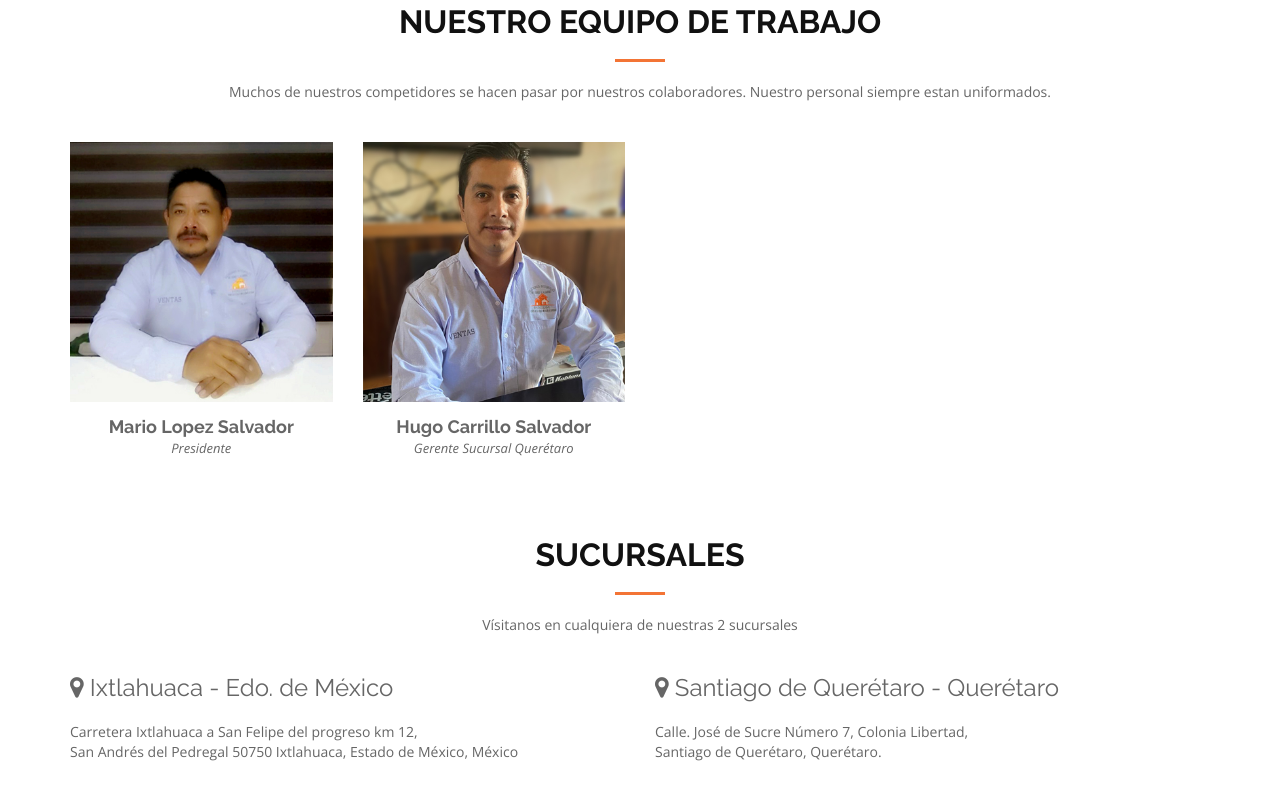
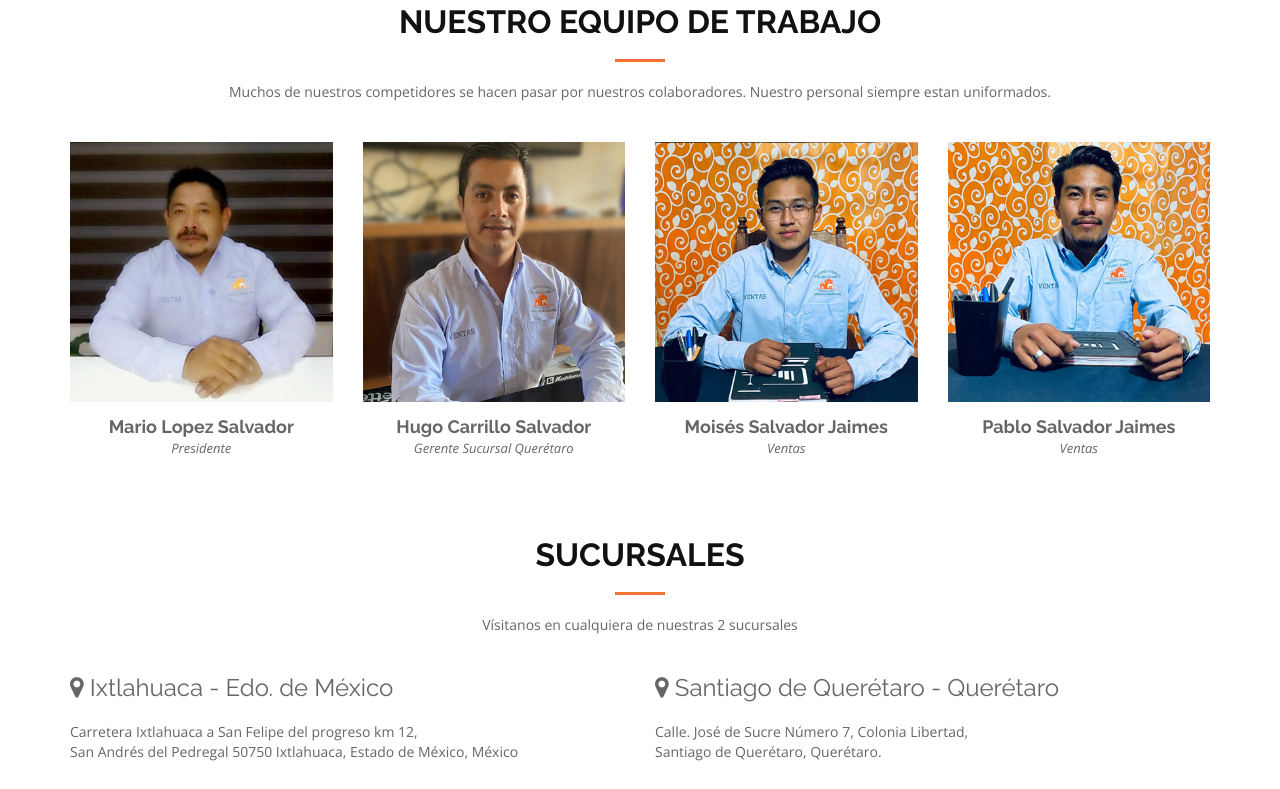
Before and after one commit to malum01/malum, a plain HTML site: page index.html in a window 1280 px wide. Shown: the part 4913-5702 px from the top of the page. Drawn offline with nearby package versions, Linux system fonts and the light colour scheme.

Commit message:
Update index.html

```diff
--- a/index.html
+++ b/index.html
@@ -445,6 +445,23 @@
           </div>
         </div>
 
+        <div class="col-md-3">
+          <div class="member">
+            <div class="pic"><img src="img/team3.jpg" alt=""></div>
+            <h4>Moisés Salvador Jaimes</h4>
+            <span>Ventas</span>
+
+          </div>
+        </div>
+        <div class="col-md-3">
+          <div class="member">
+            <div class="pic"><img src="img/team4.jpg" alt=""></div>
+            <h4>Pablo Salvador Jaimes</h4>
+            <span>Ventas</span>
+
+          </div>
+        </div>
+
 
 
       </div>
```
